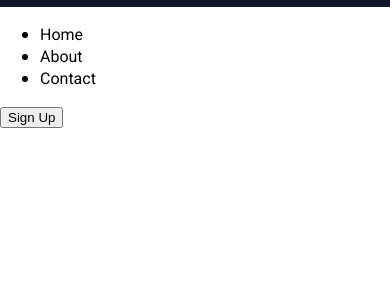
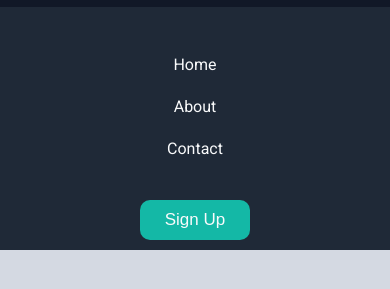
Before and after one commit to sameeksha-dalvi/responsive-design-work, a plain HTML site: page basic-website-header-01/index.html in a window 390 px wide. Both pictures are taken after a click on the icon 344 px from the left and 42 px from the top of the page. Shown: the part 79-368 px from the top of the page. Drawn offline with Linux system fonts and the light colour scheme; files whose address does not match are found by name.

Commit message:
feat: add style to menu items

```diff
--- a/basic-website-header-01/index.html
+++ b/basic-website-header-01/index.html
@@ -48,8 +48,9 @@
                     <li>About</li>
                     <li>Contact</li>
                 </ul>
+                <button>Sign Up</button>
             </div>
-            <div><button>Sign Up</button></div>
+            <!-- <div><button>Sign Up</button></div> -->
         </div>
     <script src="script.js"></script>
 </body>
--- a/basic-website-header-01/style.css
+++ b/basic-website-header-01/style.css
@@ -19,6 +19,7 @@
 body {
     font-family: Roboto;
     margin: 0;
+    background-color: var(--bg);
 }
 
 .icon {
@@ -28,6 +29,28 @@ body {
 
 .menu-items {
     display: none;
+    background-color: var(--menu-bg);
+    color: var(--text);
+
+}
+
+.menu-items > div{
+    display: flex;
+    flex-direction: column;
+    min-width: 100px;
+    justify-content: center;
+    align-items: center;
+    gap:5px;
+    padding: 10px;
+}
+
+/* .menu-items > div >button{
+    margin-left: 20px;
+} */
+
+#close-icon {
+    display: none;
+    margin-right: 20px;
 }
 
 .menu-icons {
@@ -59,16 +82,24 @@ body {
     letter-spacing: 1px;
 }
 
-.nav-links>li {
+.nav-links>li,.menu-items > div > ul > li {
     list-style: none;
 }
 
-.nav-links>li:hover {
+.nav-links>li,.menu-items > div > ul > li:hover {
     color: var(--btn-bg);
 }
 
+.menu-items > div > ul{
+    display: flex;
+    flex-direction: column;
+    gap: 20px;
+    justify-content: center;
+    align-items: center;
+    padding: 20px;
+}
 
-#sign-up-btn {
+#sign-up-btn,.menu-items > div >button {
     font-size: 17px;
     font-weight: 500;
     background-color: var(--btn-bg);
@@ -76,13 +107,25 @@ body {
     color: var(--text);
     padding: 10px 25px;
     border: none;
-    margin-right: 20px;
+
 }
 
-#sign-up-btn:hover {
+#sign-up-btn{
+margin-right: 20px;
+}
+
+
+#sign-up-btn,.menu-items > div >button:hover {
     background-color: var(--btn-hover);
 }
 
+@media(min-width:600px) {
+    .menu-items {
+        display: none !important;
+    }
+
+
+}
 
 @media(max-width:600px) {
     .nav-links {
@@ -102,17 +145,17 @@ body {
         margin-right: 20px;
     }
 
-    #close-icon{
-        display: none;
-        margin-right: 20px;
+
+    #hamburger-icon:hover {
+        color: var(--btn-bg);
     }
 
-    #hamburger-icon:hover{
-        color: #14B8A6;
+    #close-icon:hover {
+        color: var(--btn-bg);
     }
 
-    #close-icon:hover{
-        color: #14B8A6;
+    .menu-items {
+        display: none;
     }
 
 }
```
